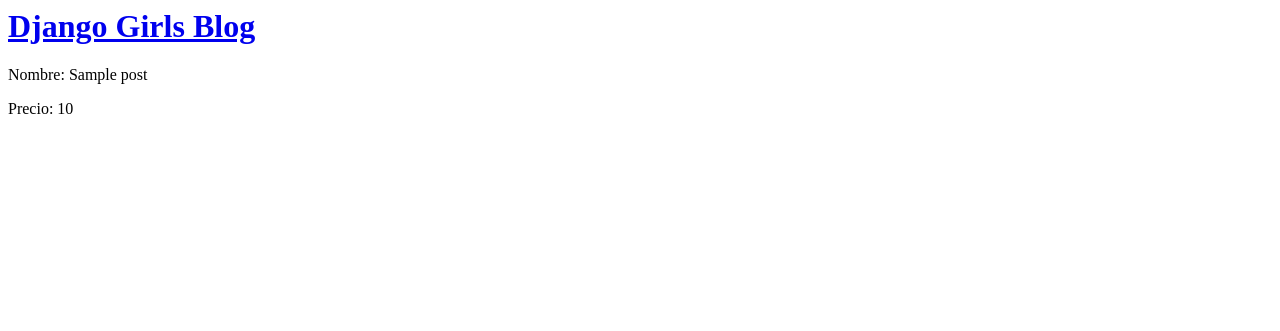
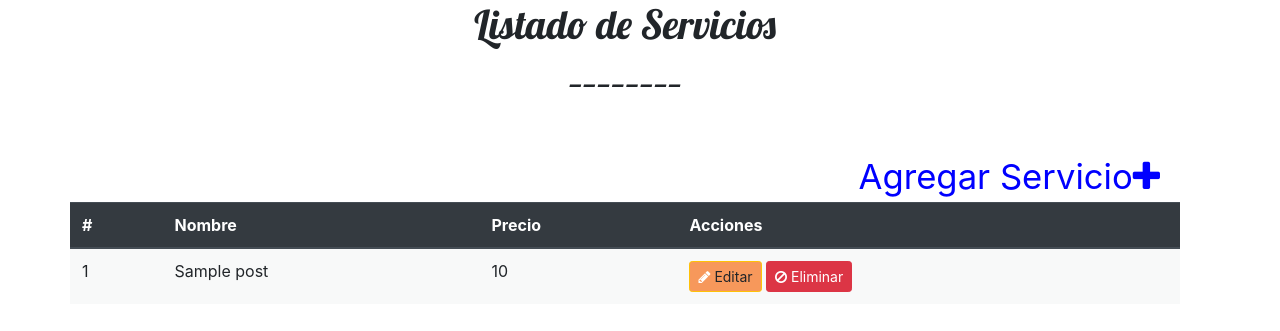
Before and after one commit to AndresitoBross/PrograComercialPRF, a Django app: template carwash/templates/blog/lista_servicio.html in a window 1280 px wide. Shown: the top 331 px of the page. Run offline with Django 3.2, Linux system fonts and the light colour scheme; the template is opened without the code that fills it: most values are stand-ins (such as "Sample title", 1, 10 or a date in 2020); some libraries are stand-ins or nearby versions.

Commit message:
Post e Eliminar Servicios

```diff
--- a/carwash/templates/blog/lista_servicio.html
+++ b/carwash/templates/blog/lista_servicio.html
@@ -1,10 +1,35 @@
-<div>
-    <h1><a href="/">Django Girls Blog</a></h1>
+{% extends 'blog/base.html' %}
+{% block content %}
+<div class="content container">
+    <h1 style="text-align: center;">Listado de Servicios</h1>
+    <h2 style="text-align: center;">________</h2><br><br>
+    <a href="{% url 'servicio_nueva' %}" class="top-menu" style="color:blue;">Agregar Servicio<span class="fa fa-plus"></a>
+    <table class="table table-hover" style="background-color:#F8F9F9;">
+        <thead class="thead-dark">
+            <tr>
+                <th class="header" scope="col">#</th>
+                <th class="header" scope="col">Nombre</th>
+                <th class="header" scope="col">Precio</th>
+                <th class="header" scope="col">Acciones</th>
+            </tr>
+        </thead>
+        <tbody>
+            {% for post in posts %}
+            <tr>
+                <td>{{post.pk}}</td>
+                <td>{{post.nombre}}</td>
+                <td>{{post.precio}}</td>
+                <td><a class="btn btn-warning btn-sm" style="background-color:#F7985B;"
+                    href="{% url 'servicio_editar' pk=post.pk %}">
+                    <i class="fa fa-pencil" style="color: white;"></i>&nbsp;Editar</a>
+                    <a class="btn btn-danger btn-sm"
+                    href="{% url 'servicio_eliminar' pk=post.pk %}">
+                        <i class="fa fa-ban" style="color: white;"></i>&nbsp;Eliminar</a>
+                </td>
+            </tr>
+            {%endfor %}
+        </tbody>
+    </table>
 </div>
-
-{% for post in posts %}
-    <div>
-        <p> Nombre: {{ post.nombre }}</p>
-        <p>Precio: {{ post.precio }}</p>
-    </div>
-{% endfor %}
+</div>
+{% endblock %}
--- a/carwash/urls.py
+++ b/carwash/urls.py
@@ -3,6 +3,9 @@
 
 urlpatterns = [
     path('servicio', views.lista_servicio, name='lista_servicio'),
+    path('servicio/nueva', views.servicio_nueva, name='servicio_nueva'),
+    path('servicio/<int:pk>/editar/', views.servicio_editar, name='servicio_editar'),
+    path('servicio/<int:pk>/eliminar/', views.servicio_eliminar, name='servicio_eliminar'),
     path('marca', views.marca_lista, name='marca_lista'),
     path('marca/nueva', views.marca_nueva, name='marca_nueva'),
     path('marca/<int:pk>/editar/', views.marca_editar, name='marca_editar'),
```
Also changed, not shown: carwash/forms.py (+7 -2 lines), carwash/models.py (+10 -1 lines), carwash/templates/blog/servicio_editar.html (added, +8 -0 lines), carwash/views.py (+36 -3 lines).
